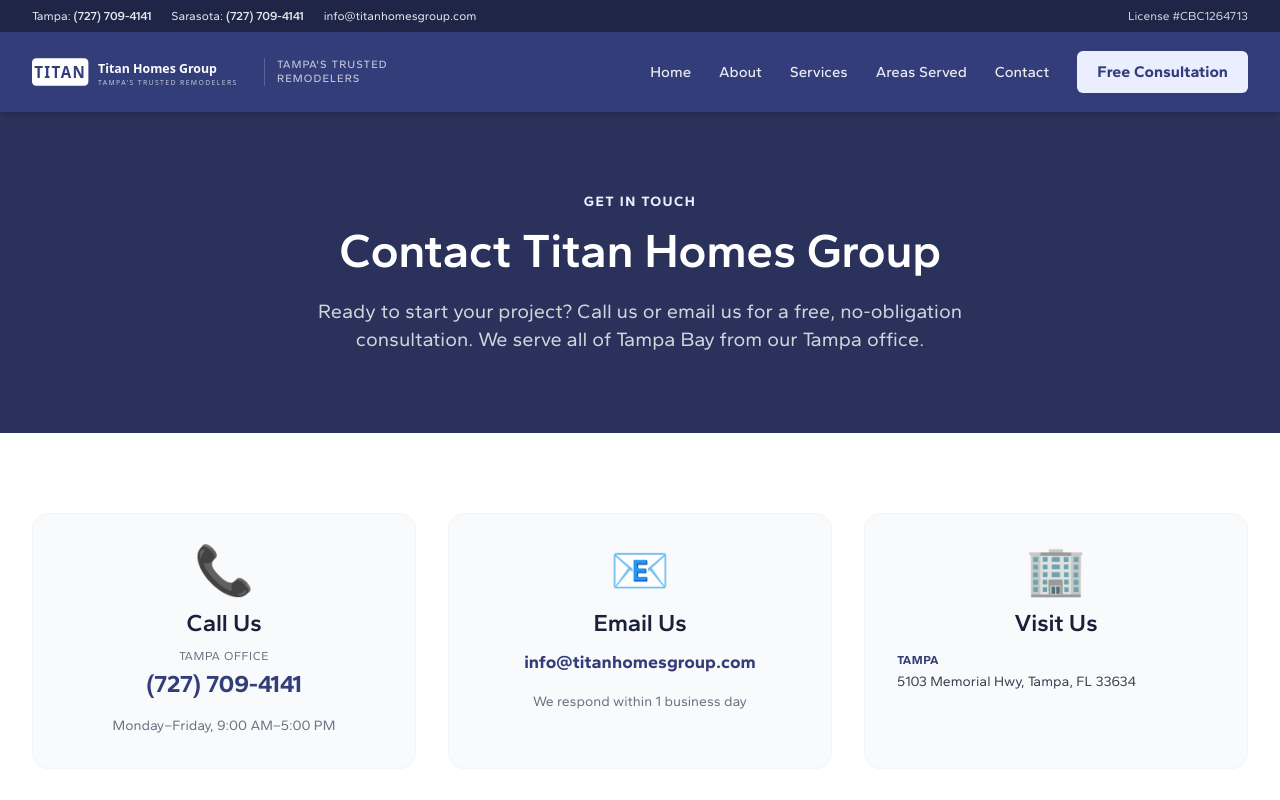
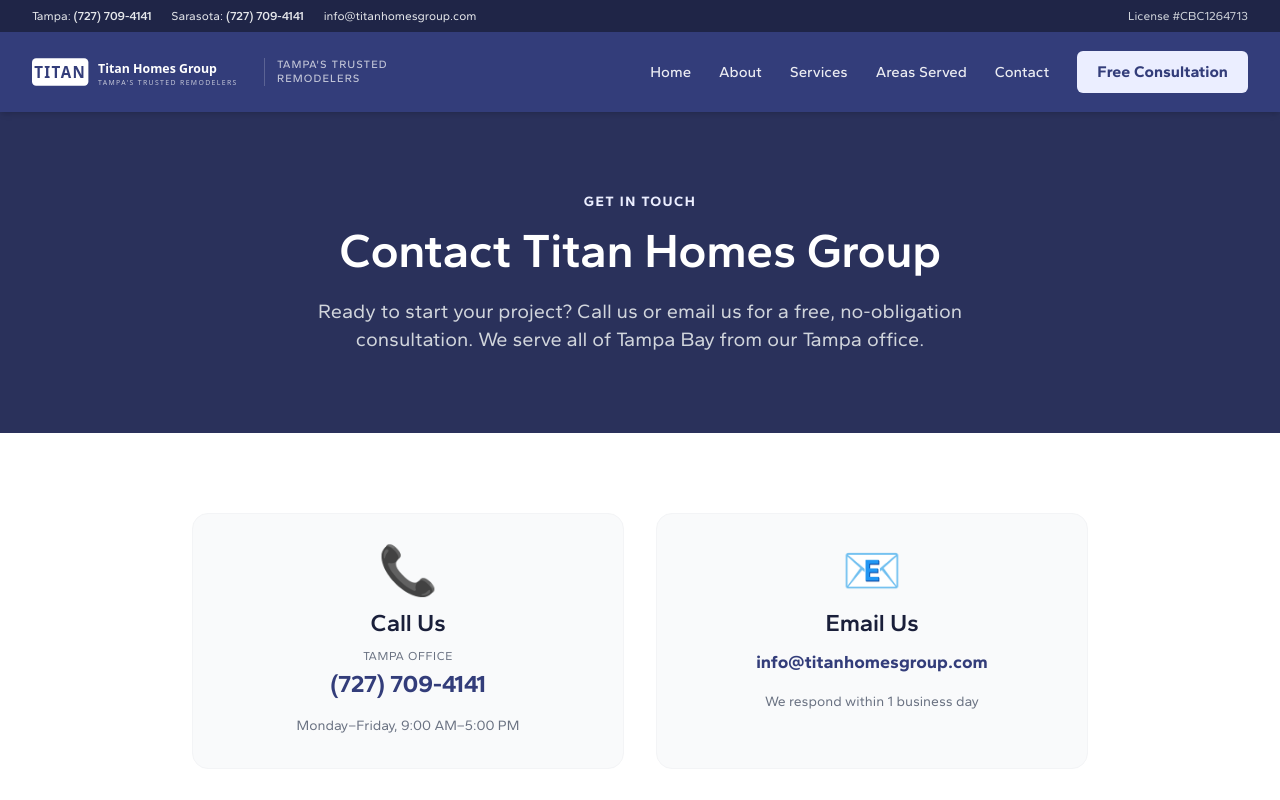
Before and after one commit to coolpeter2025/Titan_Site, a Next.js app: page /contact in a window 1280 px wide. Shown: the top 800 px of the page. Built offline with nearby package versions, Linux system fonts and the light colour scheme.

Commit message:
Remove Visit Us / Tampa address card from contact page
Contact options grid reflows to 2 cards (Call Us, Email Us) constrained
to max-w-4xl. Drops the now-unused ADDRESS_TAMPA import.

Co-Authored-By: Claude Sonnet 4.6 <noreply@anthropic.com>

```diff
--- a/app/contact/page.tsx
+++ b/app/contact/page.tsx
@@ -1,5 +1,5 @@
 import { Metadata } from "next";
-import { SITE_NAME, PHONE_TAMPA, PHONE_TAMPA_RAW, EMAIL, ADDRESS_TAMPA, LICENSE } from "@/lib/seo";
+import { SITE_NAME, PHONE_TAMPA, PHONE_TAMPA_RAW, EMAIL, LICENSE } from "@/lib/seo";
 
 export const metadata: Metadata = {
   title: `Contact Us — ${SITE_NAME} | Tampa Bay Home Remodeling`,
@@ -24,7 +24,7 @@ export default function ContactPage() {
       {/* Contact Options */}
       <section className="py-20 bg-white">
         <div className="max-w-7xl mx-auto px-4 sm:px-6 lg:px-8">
-          <div className="grid grid-cols-1 md:grid-cols-3 gap-8 mb-16">
+          <div className="grid grid-cols-1 md:grid-cols-2 gap-8 mb-16 max-w-4xl mx-auto">
             <div className="text-center bg-gray-50 rounded-2xl p-8 border border-gray-100">
               <div className="text-5xl mb-4">📞</div>
               <h2 className="text-2xl font-bold text-[var(--ink)] mb-3">Call Us</h2>
@@ -49,14 +49,6 @@ export default function ContactPage() {
               <p className="text-gray-500 text-sm mt-4">We respond within 1 business day</p>
             </div>
 
-            <div className="text-center bg-gray-50 rounded-2xl p-8 border border-gray-100">
-              <div className="text-5xl mb-4">🏢</div>
-              <h2 className="text-2xl font-bold text-[var(--ink)] mb-4">Visit Us</h2>
-              <div className="text-left">
-                <p className="text-[var(--navy)] text-xs font-bold uppercase tracking-wider mb-1">Tampa</p>
-                <p className="text-gray-700 text-sm">{ADDRESS_TAMPA}</p>
-              </div>
-            </div>
           </div>
 
           {/* Quick Info */}
```
